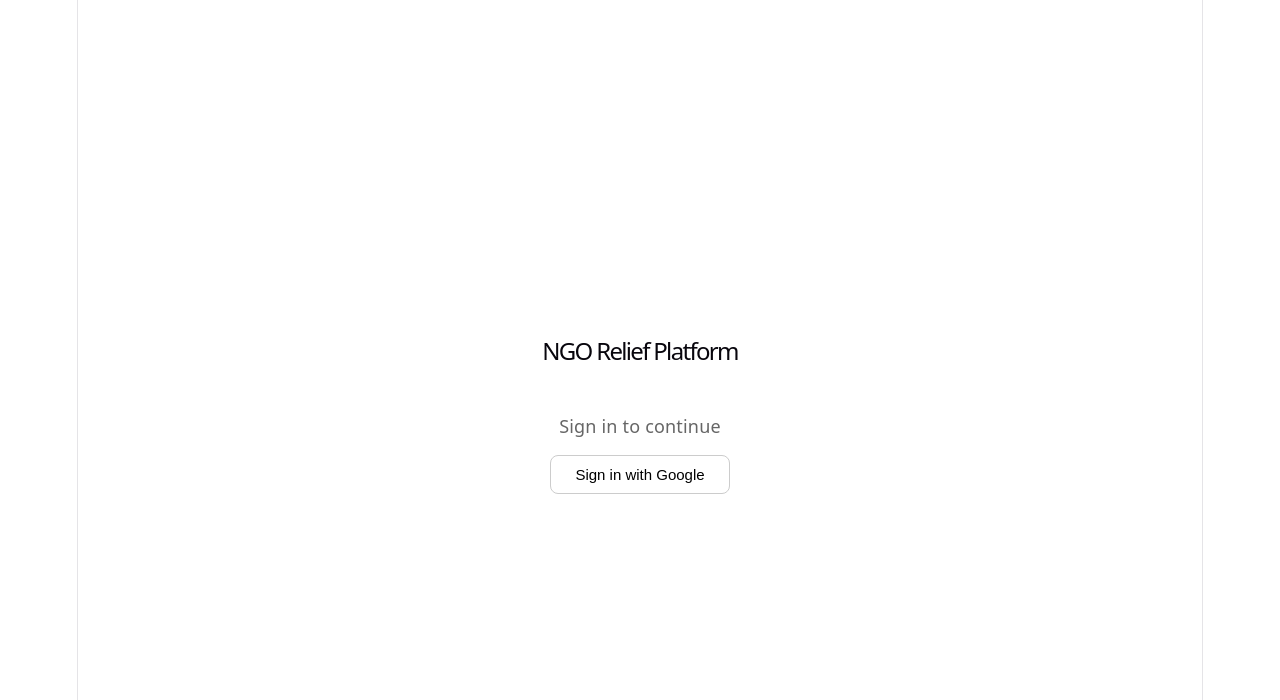
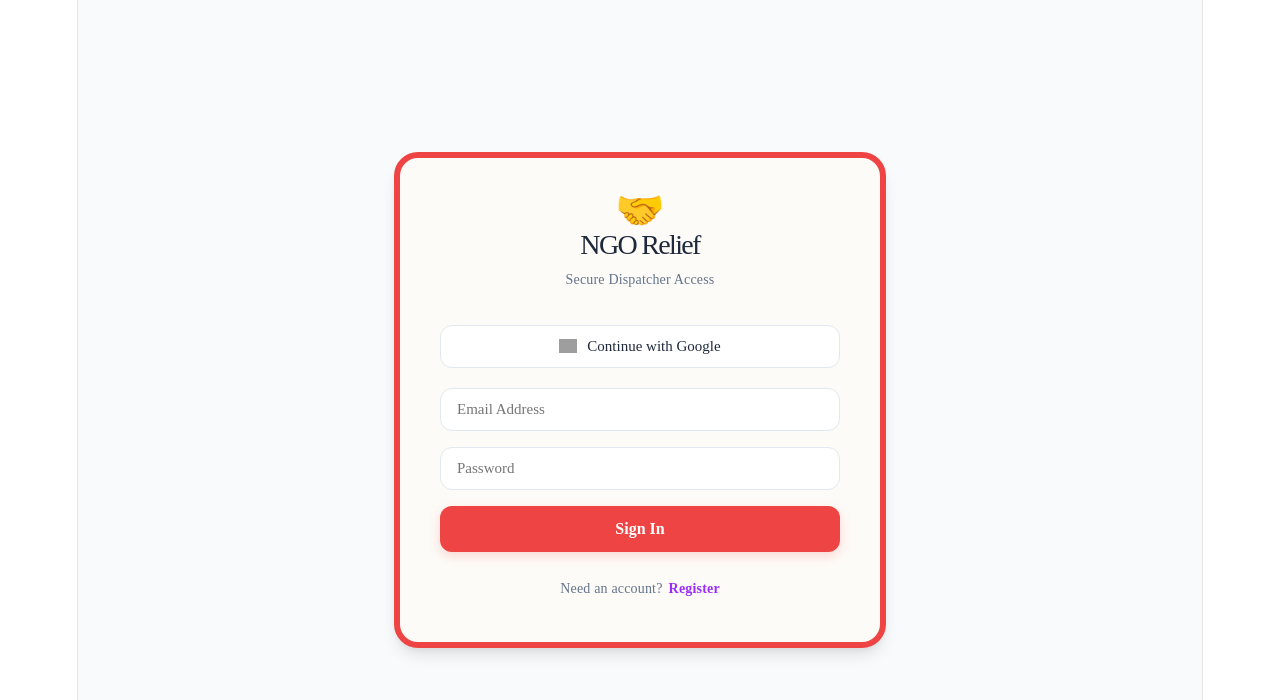
Before and after one commit to RiyaShetgaonkar/smart-ngo, a React (Vite) app: page / in a window 1280 px wide. Shown: the top 700 px of the page. Built offline with nearby package versions, Linux system fonts and the light colour scheme; no server answers; grey boxes are pictures that could not be loaded; the HTML template or start-up script is replaced by a standard one.

Commit message:
Added an Authentication / Landing Page

```diff
--- a/src/App.jsx
+++ b/src/App.jsx
@@ -1,7 +1,8 @@
 import { useState, useEffect } from "react";
 import { onAuthStateChanged } from "firebase/auth";
 import { auth } from "./firebase";
-import Login from "./Login";
+// 1. CHANGE THIS: Import AuthPage instead of Login
+import AuthPage from "./AuthPage";
 import Dashboard from "./Dashboard";
 import KMeans from "./KMeans";
 import LiveSimulation from './LiveSimulation';
@@ -21,8 +22,16 @@ export default function App() {
     return () => unsub();
   }, []);
 
-  if (loading) return <p style={{ padding: 24 }}>Loading...</p>;
-  if (!user) return <Login />;
+  // 2. POLISH: Standardize the loading state font
+  if (loading) return (
+    <div style={{ padding: 24, fontFamily: "serif", background: "#f8fafc", height: "100vh" }}>
+      <p>Initializing NGO Systems...</p>
+      <div className="skeleton" style={{ width: 150, height: 10, borderRadius: 5 }}></div>
+    </div>
+  );
+
+  // 3. CHANGE THIS: Use AuthPage for signed-out users
+  if (!user) return <AuthPage />;
 
   return (
     <>
@@ -39,7 +48,8 @@ export default function App() {
           background: "#ef4444", color: "#fff",
           border: "none", cursor: "pointer",
           fontWeight: 500, fontSize: 13,
-          boxShadow: "0 4px 12px rgba(239,68,68,0.4)"
+          boxShadow: "0 4px 12px rgba(239,68,68,0.4)",
+          fontFamily: "serif" // 4. FONT MATCH
         }}
       >
         {showKMeans ? "Close" : "Run K-Means"}
--- /dev/null
+++ b/src/AuthPage.jsx
@@ -0,0 +1,107 @@
+import { useState } from "react";
+import { auth } from "./firebase";
+import {
+  signInWithEmailAndPassword,
+  createUserWithEmailAndPassword,
+  GoogleAuthProvider,
+  signInWithPopup
+} from "firebase/auth";
+
+const LIGHT_CREAM = "#FDFBF7";
+const GLOBAL_FONT = "serif";
+
+export default function AuthPage() {
+  const [isLogin, setIsLogin] = useState(true);
+  const [email, setEmail] = useState("");
+  const [password, setPassword] = useState("");
+
+  const handleEmailSubmit = async (e) => {
+    e.preventDefault();
+    try {
+      if (isLogin) {
+        await signInWithEmailAndPassword(auth, email, password);
+      } else {
+        await createUserWithEmailAndPassword(auth, email, password);
+      }
+    } catch (error) {
+      alert(error.message);
+    }
+  };
+
+  const handleGoogleSignIn = async () => {
+    const provider = new GoogleAuthProvider();
+    try {
+      await signInWithPopup(auth, provider);
+    } catch (error) {
+      alert(error.message);
+    }
+  };
+
+  return (
+    <div style={{
+      height: "100vh",
+      display: "flex",
+      alignItems: "center",
+      justifyContent: "center",
+      background: "#f8fafc",
+      fontFamily: GLOBAL_FONT
+    }}>
+      <div className="fade-in-entry" style={{
+        width: 400,
+        padding: 40,
+        background: LIGHT_CREAM,
+        borderRadius: 24,
+        boxShadow: "var(--shadow)",
+        border: "6px solid #ef4444", // Thick Orange Border
+        textAlign: "center"
+      }}>
+        <div style={{ marginBottom: 32 }}>
+          <div style={{ fontSize: 40, marginBottom: 8 }}>🤝</div>
+          <h1 style={{ fontSize: 28, margin: 0, color: "#1e293b", fontFamily: GLOBAL_FONT }}>NGO Relief</h1>
+          <p style={{ fontSize: 14, color: "#64748b", marginTop: 8 }}>Secure Dispatcher Access</p>
+        </div>
+
+        <button
+          onClick={handleGoogleSignIn}
+          style={{
+            width: "100%", padding: "12px", borderRadius: 12, border: "1px solid #e2e8f0",
+            background: "#fff", display: "flex", alignItems: "center", justifyContent: "center",
+            gap: 10, cursor: "pointer", fontFamily: GLOBAL_FONT, fontSize: 15, color: "#1e293b", marginBottom: 20
+          }}
+        >
+          <img src="https://www.gstatic.com/firebasejs/ui/2.0.0/images/auth/google.svg" width="18" alt="G" />
+          Continue with Google
+        </button>
+
+        <form onSubmit={handleEmailSubmit} style={{ display: "flex", flexDirection: "column", gap: 16 }}>
+          <input
+            type="email" placeholder="Email Address" value={email}
+            onChange={(e) => setEmail(e.target.value)}
+            style={{ padding: "12px 16px", borderRadius: 12, border: "1px solid #e2e8f0", fontSize: 15, fontFamily: GLOBAL_FONT }}
+            required
+          />
+          <input
+            type="password" placeholder="Password" value={password}
+            onChange={(e) => setPassword(e.target.value)}
+            style={{ padding: "12px 16px", borderRadius: 12, border: "1px solid #e2e8f0", fontSize: 15, fontFamily: GLOBAL_FONT }}
+            required
+          />
+          <button type="submit" style={{
+            background: "#ef4444", color: "#fff", border: "none", padding: "14px",
+            borderRadius: 12, fontSize: 16, fontWeight: 600, cursor: "pointer",
+            fontFamily: GLOBAL_FONT, boxShadow: "0 4px 12px rgba(239, 68, 68, 0.2)"
+          }}>
+            {isLogin ? "Sign In" : "Register"}
+          </button>
+        </form>
+
+        <div style={{ marginTop: 24, fontSize: 14, color: "#64748b" }}>
+          {isLogin ? "Need an account?" : "Already have an account?"}
+          <span onClick={() => setIsLogin(!isLogin)} style={{ color: "#9b2dfc", cursor: "pointer", marginLeft: 6, fontWeight: 600 }}>
+            {isLogin ? "Register" : "Login"}
+          </span>
+        </div>
+      </div>
+    </div>
+  );
+}
```
